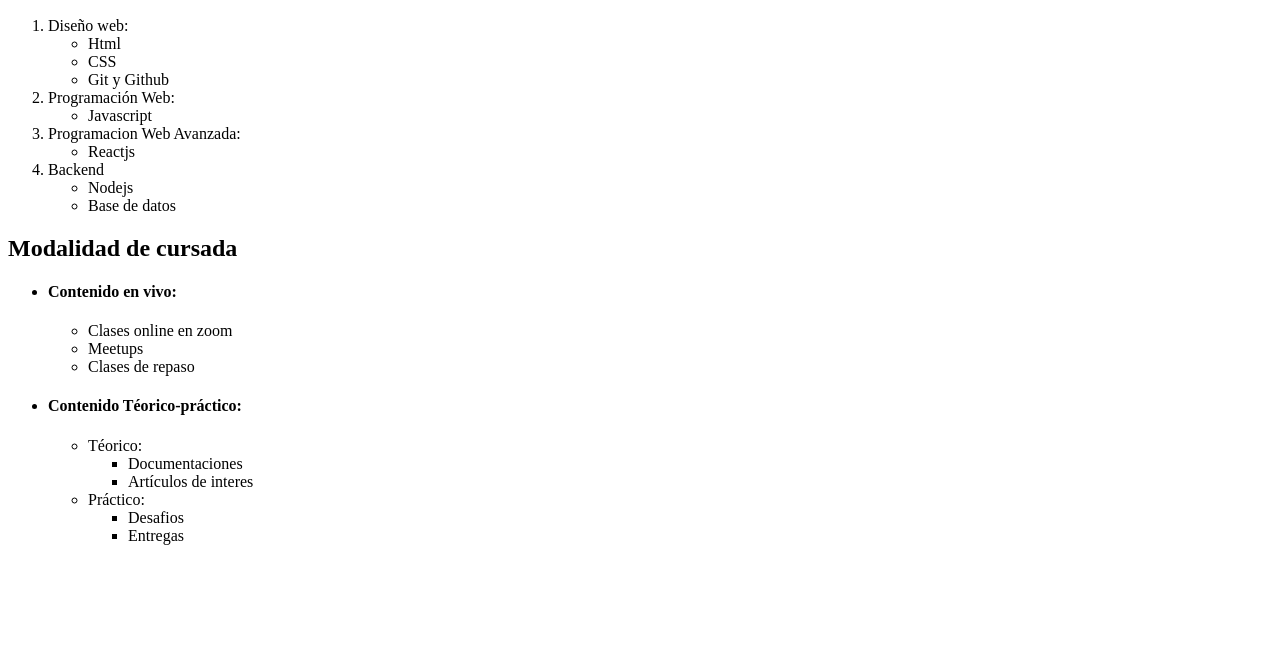
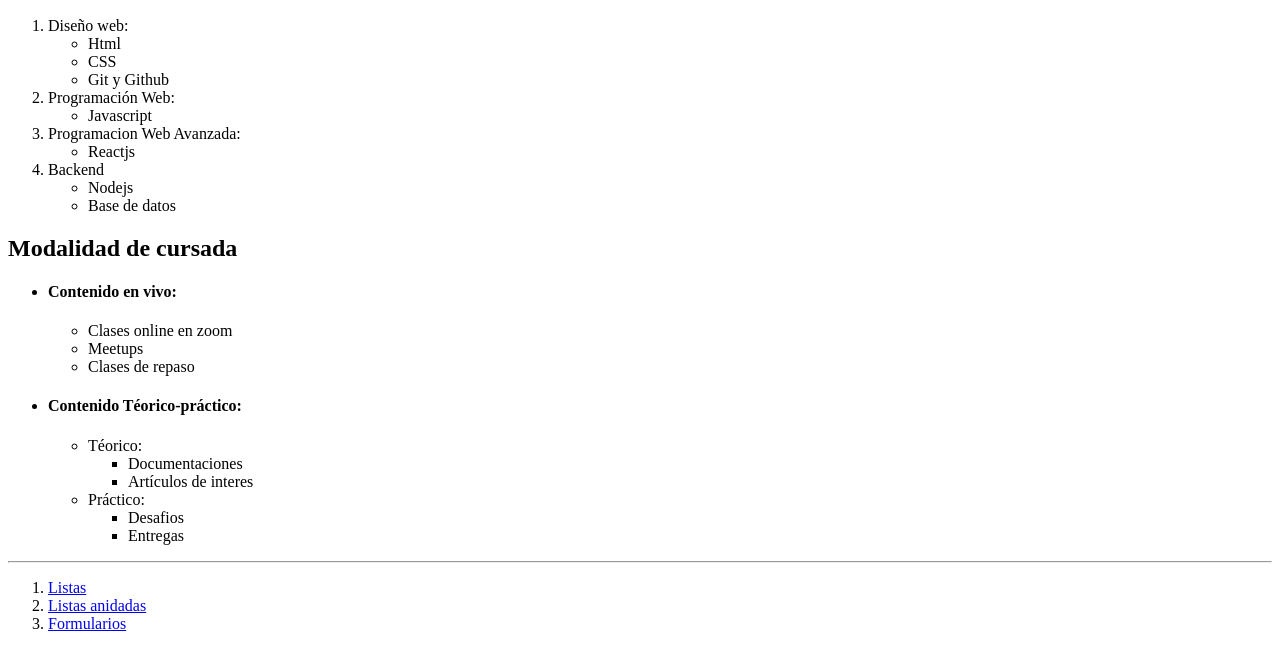
Before and after one commit to JuaniYparraguirre/E1-NUCBA, a plain HTML site: page 2index.html in a window 1280 px wide. Shown: the part 110-780 px from the top of the page. Drawn offline with Linux system fonts and the light colour scheme.

Commit message:
index.Html

```diff
--- a/2index.html
+++ b/2index.html
@@ -67,5 +67,15 @@
         </ul>
       </div>
     </section>
+    <hr />
+    <footer>
+      <nav>
+        <ol>
+          <li><a href="./index.html">Listas</a></li>
+          <li><a href="./2index.html">Listas anidadas</a></li>
+          <li><a href="./index.html">Formularios</a></li>
+        </ol>
+      </nav>
+    </footer>
   </body>
 </html>
```
Also changed, not shown: 3index.html (+10 -0 lines), index.html (+5 -3 lines).
